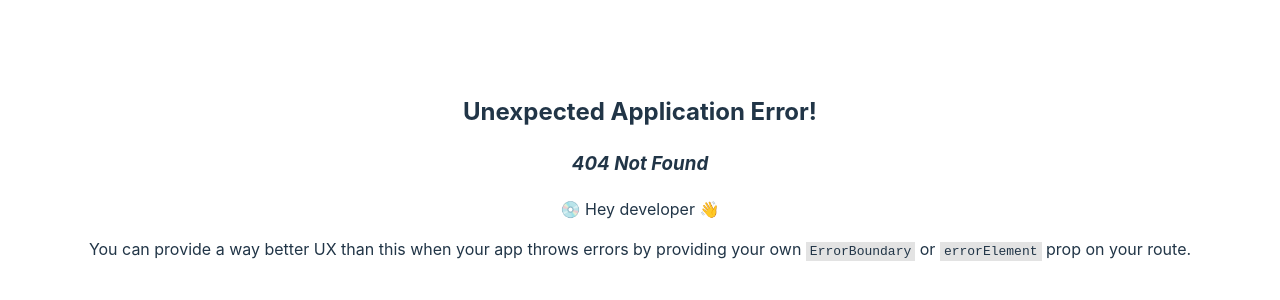
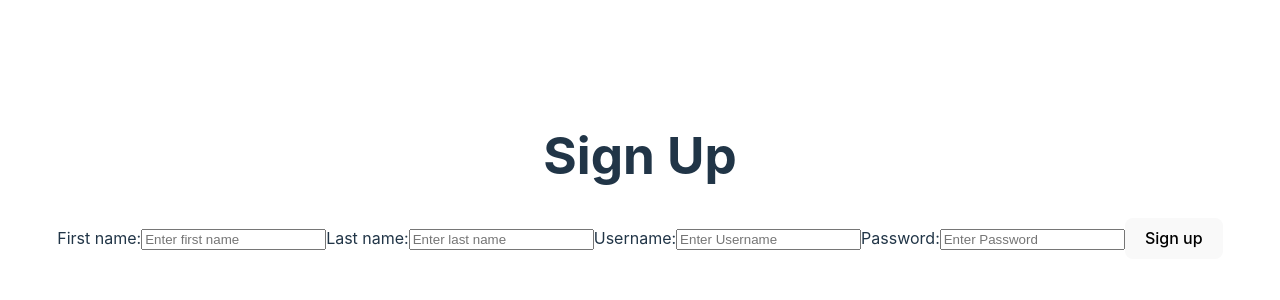
Before and after one commit to pethoburr/chatter, a React (Vite) app: page /sign-up in a window 1280 px wide. Before the commit this address had no page. Shown: the part 224-524 px from the top of the page. Built offline with nearby package versions, Linux system fonts and the light colour scheme.

Commit message:
created signup component and added signup route

```diff
--- a/src/App.tsx
+++ b/src/App.tsx
@@ -2,6 +2,7 @@ import { createBrowserRouter, RouterProvider } from 'react-router-dom'
 import Home from './components/Home';
 import { createContext } from 'react';
 import './App.css'
+import SignUp from './components/SignUp';
 
 export const AuthContext = createContext(undefined)
 
@@ -11,6 +12,10 @@ function App() {
     {
       path: '/',
       element: <Home />
+    },
+    {
+      path: '/sign-up',
+      element: <SignUp />
     }
   ])
 
--- /dev/null
+++ b/src/components/SignUp.jsx
@@ -0,0 +1,47 @@
+import { useState } from 'react';
+
+const SignUp = () => {
+    const [first_name, setFirstname] = useState('');
+    const [last_name, setLastname] = useState('');
+    const [username, setUsername] = useState('');
+    const [password, setPassword] = useState('');
+
+    const handleFirstname = (e) => {
+        setFirstname(e.target.value)
+    }
+
+    const handleLastname = (e) => {
+        setLastname(e.target.value)
+    }
+
+    const handleUsername = (e) => {
+        setUsername(e.target.value)
+    }
+
+    const handlePassword = (e) => {
+        setPassword(e.target.value)
+    }
+
+    return(
+        <>
+            <h1>Sign Up</h1>
+            <form>
+                <label htmlFor='first_name'>First name:
+                    <input type='text' value={first_name} onChange={(e) => handleFirstname(e)} placeholder='Enter first name' />
+                </label>
+                <label htmlFor='last_name'>Last name:
+                    <input type='text' value={last_name} onChange={(e) => handleLastname(e)} placeholder='Enter last name' />
+                </label>
+                <label htmlFor='username'>Username:
+                    <input type='text' value={username} onChange={(e) => handleUsername(e)} placeholder='Enter Username' />
+                </label>
+                <label htmlFor='password'>Password:
+                    <input type='text' value={password} onChange={(e) => handlePassword(e)} placeholder='Enter Password' />
+                </label>
+                <button type='submit'>Sign up</button>
+            </form>
+        </>
+    )
+}
+
+export default SignUp;
```
